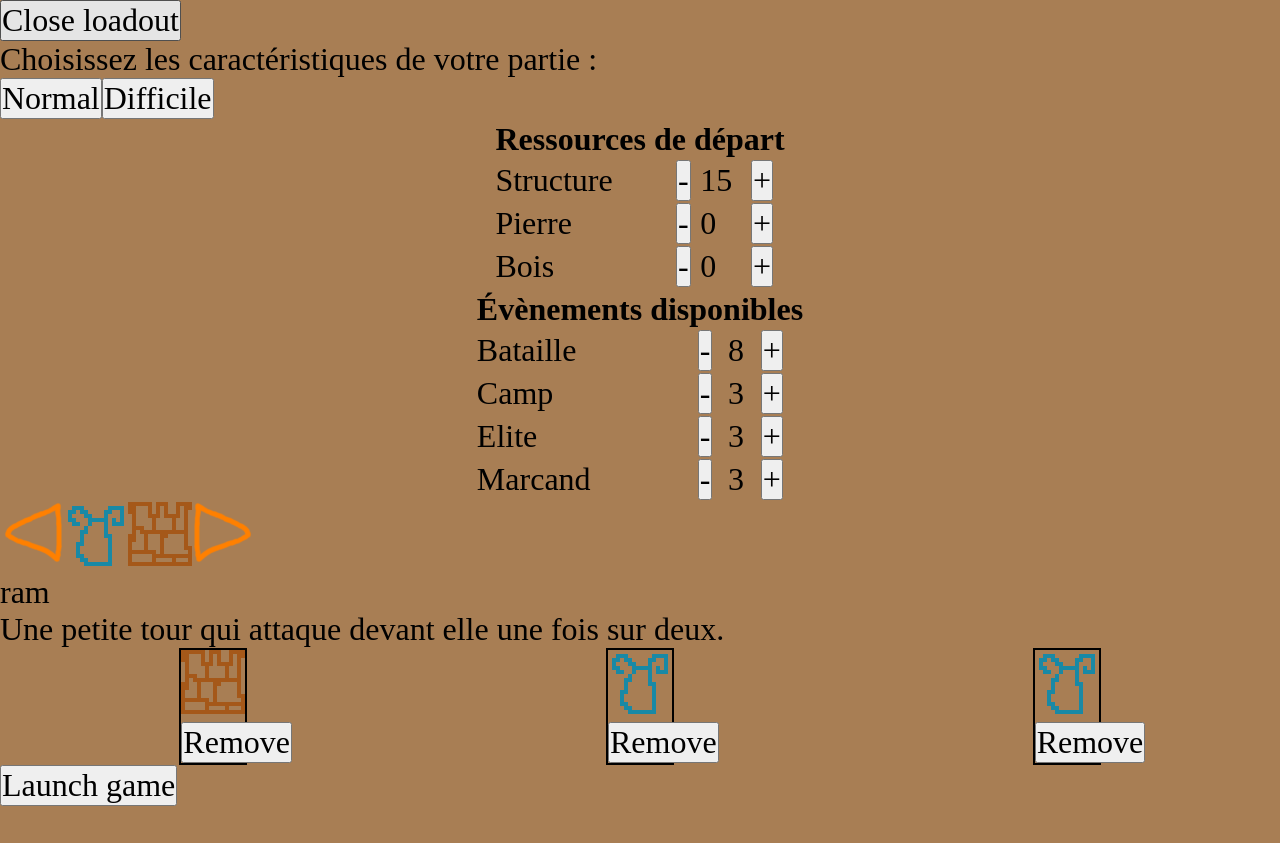
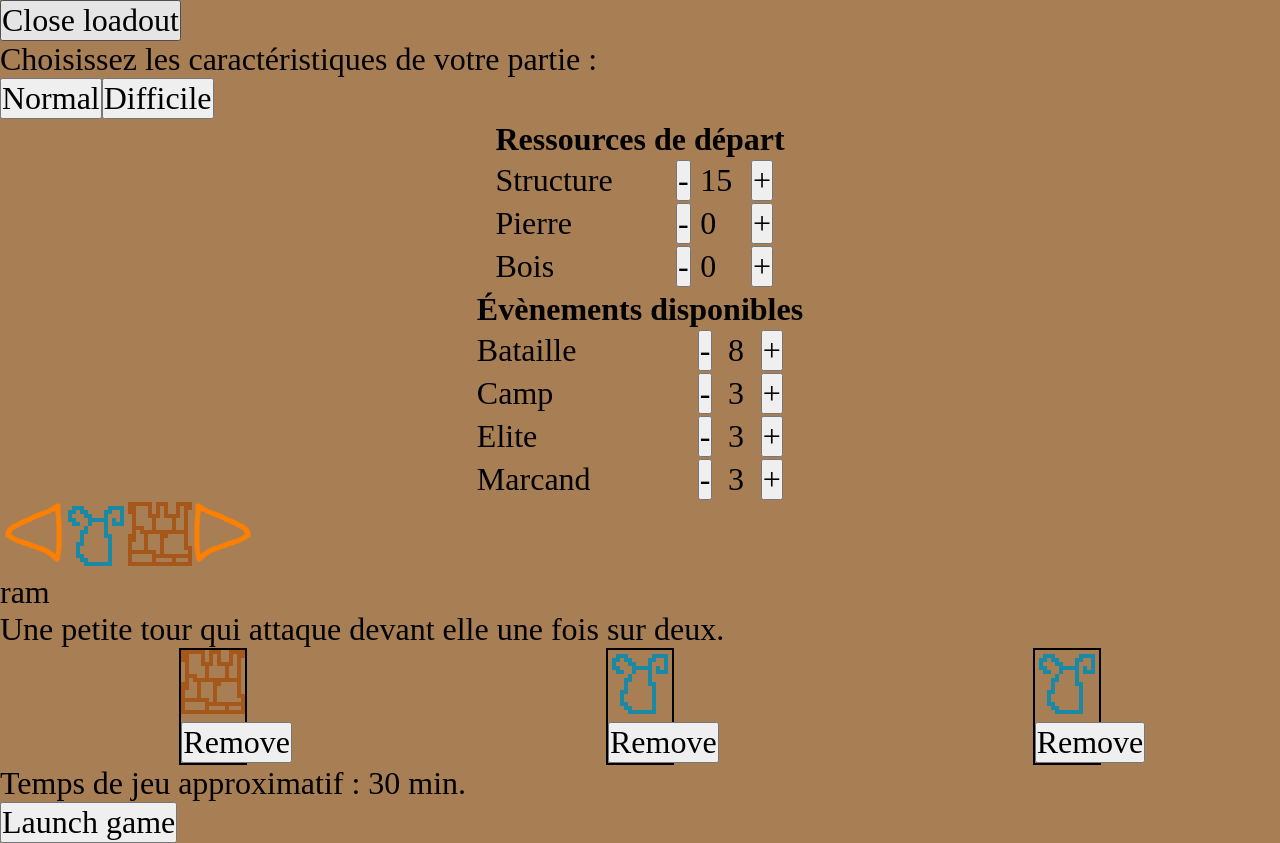
Before and after one commit to Stern-Hillpocken/kalama, an Angular app: page / in a window 1280 px wide. Both pictures are taken after a click on the button "Nouvelle partie". Before the commit the page ends 806 px from the top, so only its background shows below. Built offline with nearby package versions, Linux system fonts and the light colour scheme; a web font is replaced by a local one.

Commit message:
Adding estimated play time for loadout

```diff
--- a/src/app/components/ui/home/home-loadout/home-loadout.component.html
+++ b/src/app/components/ui/home/home-loadout/home-loadout.component.html
@@ -71,6 +71,7 @@
         </div>
     </div>
     <div>
+        <p>Temps de jeu approximatif&nbsp;: {{ estimatedPlayTime() }} min.</p>
         <button (click)="launchGame()">Launch game</button>
     </div>
 </div>
--- a/src/app/components/ui/home/home-loadout/home-loadout.component.ts
+++ b/src/app/components/ui/home/home-loadout/home-loadout.component.ts
@@ -93,4 +93,8 @@ export class HomeLoadoutComponent {
     this.gameStateChoice.towersUnlocked.splice(index, 1);
   }
 
+  estimatedPlayTime(): number {
+    return 5 + this.gameStateChoice.mapState.battleCount * 2 + this.gameStateChoice.mapState.eliteCount * 3;
+  }
+
 }
```
